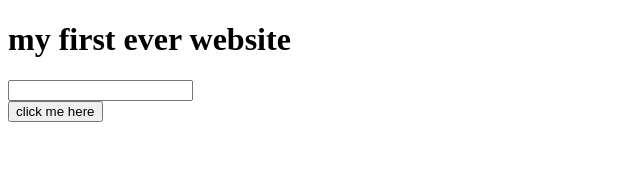
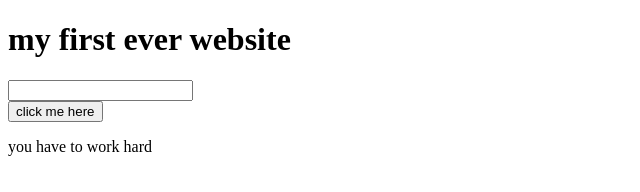
Before and after one commit to sakib-montasir/another-new-website, a plain HTML site: page index.html in a window 1280 px wide. Shown: the whole page, without its empty margins (0-640 px from the left). Drawn offline with Linux system fonts and the light colour scheme.

Commit message:
final destination

```diff
--- a/index.html
+++ b/index.html
@@ -10,5 +10,6 @@
     <input>
     <br>
     <button>click me here</button>
+    <p>you have to work hard</p>
 </body>
 </html>
```
